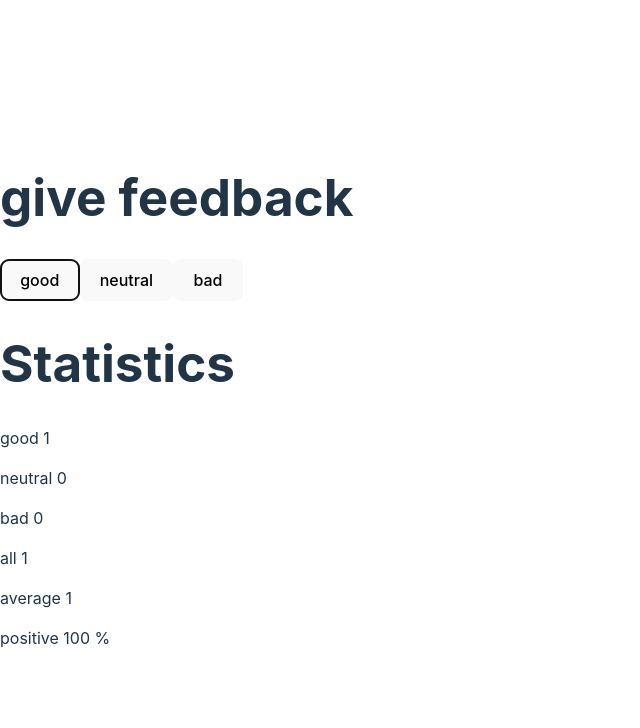
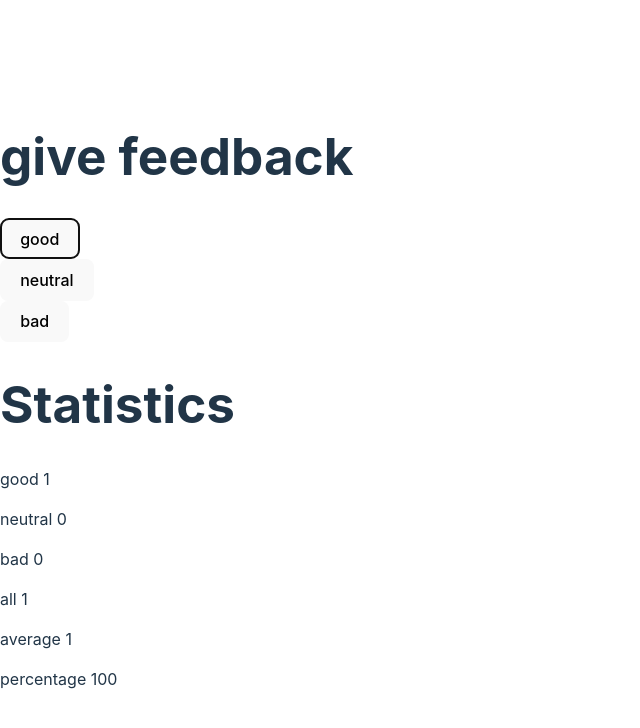
Before and after one commit to rieljasperapos/fullstackopen, a React (Vite) app in the folder part1/unicafe/unicafe/: page / in a window 1280 px wide. Both pictures are taken after a click on the button "good". Shown: the top 728 px of the page, without its empty margins (0-640 px from the left). Built offline with nearby package versions, Linux system fonts and the light colour scheme; the HTML template or start-up script is replaced by a standard one.

Commit message:
exercise: 1.10 unicafe extracted Button and StatisticLine component

```diff
--- a/part1/unicafe/unicafe/src/App.tsx
+++ b/part1/unicafe/unicafe/src/App.tsx
@@ -1,5 +1,6 @@
 import { useState } from 'react';
 import Statistics from './components/Statistics';
+import Button from './components/Button';
 
 interface StatisticsData {
   good: number;
@@ -48,9 +49,9 @@ function App() {
       <div>
         <div>
           <h1>give feedback</h1>
-          <button onClick={() => handleFeedbackClick('good')}>good</button>
-          <button onClick={() => handleFeedbackClick('neutral')}>neutral</button>
-          <button onClick={() => handleFeedbackClick('bad')}>bad</button>
+          <Button text='good' onClick={() => handleFeedbackClick('good')}/>
+          <Button text='neutral' onClick={() => handleFeedbackClick('neutral')} />
+          <Button text='bad' onClick={() => handleFeedbackClick('bad')} />
         </div>
         <div>
           {statistics === initialStatisticsState ? (<p>No feedback Given</p>) : <Statistics statistics={statistics} /> }
--- /dev/null
+++ b/part1/unicafe/unicafe/src/components/Button.tsx
@@ -0,0 +1,20 @@
+import React from "react";
+
+interface ButtonProps {
+    text: string,
+    onClick: () => void
+};
+
+const Button: React.FC<ButtonProps> = (props) => {
+    console.log(props.text);
+    return (
+        <div>
+            <button onClick={props.onClick}>
+                {props.text}
+            </button>
+
+        </div>
+    )
+}
+
+export default Button;
--- /dev/null
+++ b/part1/unicafe/unicafe/src/components/StatisticLine.tsx
@@ -0,0 +1,17 @@
+import React from "react";
+
+interface StatisticLineProps {
+    text: string,
+    value: number
+};
+
+const StatisticLine: React.FC<StatisticLineProps> = (props) => {
+    return (
+        <div>
+            <p>{props.text} {props.value}</p>
+
+        </div>
+    )
+}
+
+export default StatisticLine;
--- a/part1/unicafe/unicafe/src/components/Statistics.tsx
+++ b/part1/unicafe/unicafe/src/components/Statistics.tsx
@@ -1,4 +1,5 @@
 import React from "react";
+import StatisticLine from "./StatisticLine";
 
 interface StatisticsProps {
     statistics: {
@@ -17,12 +18,12 @@ const Statistics: React.FC<StatisticsProps> = (props)  => {
         <>
             <div>
                 <h1>Statistics</h1>
-                <p>good {props.statistics.good}</p>
-                <p>neutral {props.statistics.neutral}</p>
-                <p>bad {props.statistics.bad}</p>
-                <p>all {props.statistics.totalFeedback}</p>
-                <p>average {props.statistics.average}</p>
-                <p>positive {props.statistics.percentage} %</p>
+                <StatisticLine text='good' value={props.statistics.good} />
+                <StatisticLine text='neutral' value={props.statistics.neutral} />
+                <StatisticLine text='bad' value={props.statistics.bad} />
+                <StatisticLine text='all' value={props.statistics.totalFeedback} />
+                <StatisticLine text='average' value={props.statistics.average} />
+                <StatisticLine text='percentage' value={props.statistics.percentage} />
             </div>
         </>
     )
```
